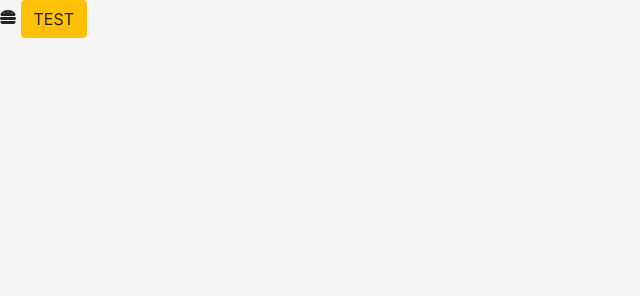
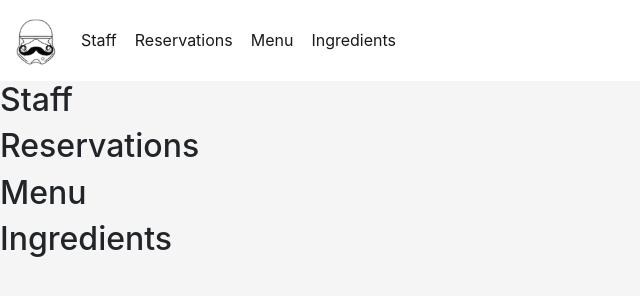
Before and after one commit to nss-evening-cohort-11/nutshell-stormtroopers, a website built with webpack: page src/index.html in a window 1280 px wide. Shown: the whole page, without its empty margins (0-640 px from the left). Built offline with nearby package versions, Linux system fonts and the light colour scheme.

Commit message:
Basic navbar setup and basic components are printing to DOM.

```diff
--- a/src/index.html
+++ b/src/index.html
@@ -6,8 +6,34 @@
     <title>Le Baguette</title>
 </head>
 <body>
-    <i class="fas fa-hamburger"></i>
-    <button class="btn btn-warning">TEST</button>
+    <!--NAVBAR--->
+    <nav class="navbar navbar-expand-lg navbar-light bg-white">
+        <a class="navbar-brand"><img id="brand-logo" src="./images/leBaguetteLogo.png" alt="Le Baguette Brand Logo"/></a>
+        <button class="navbar-toggler" type="button" data-toggle="collapse" data-target="#navbarNav" aria-controls="navbarNav" aria-expanded="false" aria-label="Toggle navigation">
+          <span class="navbar-toggler-icon"></span>
+        </button>
+        <div class="collapse navbar-collapse" id="navbarNav">
+          <ul class="navbar-nav">
+            <li class="nav-item active">
+              <button class="btn btn-white nav-link">Staff</button>
+            </li>
+            <li class="nav-item active">
+              <button class="btn btn-white nav-link">Reservations</button>
+            </li>
+            <li class="nav-item active">
+              <button class="btn btn-white nav-link">Menu</button>
+            </li>
+            <li class="nav-item active">
+              <button class="btn btn-white nav-link">Ingredients</button>
+            </li>
+          </ul>
+        </div>
+      </nav>
+
+      <div id="staff-section"></div>
+      <div id="reservations-section"></div>
+      <div id="menu-section"></div>
+      <div id="ingredients-section"></div>
 
 </body>
 </html>
--- /dev/null
+++ b/src/javascripts/components/ingredients/ingredients.js
@@ -0,0 +1,8 @@
+import utils from '../../helpers/utils';
+
+const buildIngredientsSection = () => {
+  const domString = '<h2>Ingredients</h2>';
+  utils.printToDom('ingredients-section', domString);
+};
+
+export default { buildIngredientsSection };
--- /dev/null
+++ b/src/javascripts/components/menu/menu.js
@@ -0,0 +1,8 @@
+import utils from '../../helpers/utils';
+
+const buildMenuSection = () => {
+  const domString = '<h2>Menu</h2>';
+  utils.printToDom('menu-section', domString);
+};
+
+export default { buildMenuSection };
--- /dev/null
+++ b/src/javascripts/components/reservations/reservations.js
@@ -0,0 +1,8 @@
+import utils from '../../helpers/utils';
+
+const buildReservationsSection = () => {
+  const domString = '<h2>Reservations</h2>';
+  utils.printToDom('reservations-section', domString);
+};
+
+export default { buildReservationsSection };
--- /dev/null
+++ b/src/javascripts/components/staff/staff.js
@@ -0,0 +1,8 @@
+import utils from '../../helpers/utils';
+
+const buildStaffSection = () => {
+  const domString = '<h2>Staff</h2>';
+  utils.printToDom('staff-section', domString);
+};
+
+export default { buildStaffSection };
--- /dev/null
+++ b/src/javascripts/helpers/utils.js
@@ -0,0 +1,5 @@
+const printToDom = (divId, domString) => {
+  $(`#${divId}`).html(domString);
+};
+
+export default { printToDom };
--- a/src/javascripts/main.js
+++ b/src/javascripts/main.js
@@ -1,8 +1,16 @@
 import '../styles/main.scss';
 import 'bootstrap';
 
+import staff from './components/staff/staff';
+import reservations from './components/reservations/reservations';
+import menu from './components/menu/menu';
+import ingredients from './components/ingredients/ingredients';
+
 const init = () => {
-  console.error('Hello World!');
+  staff.buildStaffSection();
+  reservations.buildReservationsSection();
+  menu.buildMenuSection();
+  ingredients.buildIngredientsSection();
 };
 
 init();
--- a/src/styles/main.scss
+++ b/src/styles/main.scss
@@ -4,3 +4,11 @@
 body {
     background-color: whitesmoke;
 }
+
+#brand-logo {
+    width: 40px;
+}
+
+.hide {
+    display: none;
+}
```
Also changed, not shown: src/images/leBaguetteLogo.png (added).
